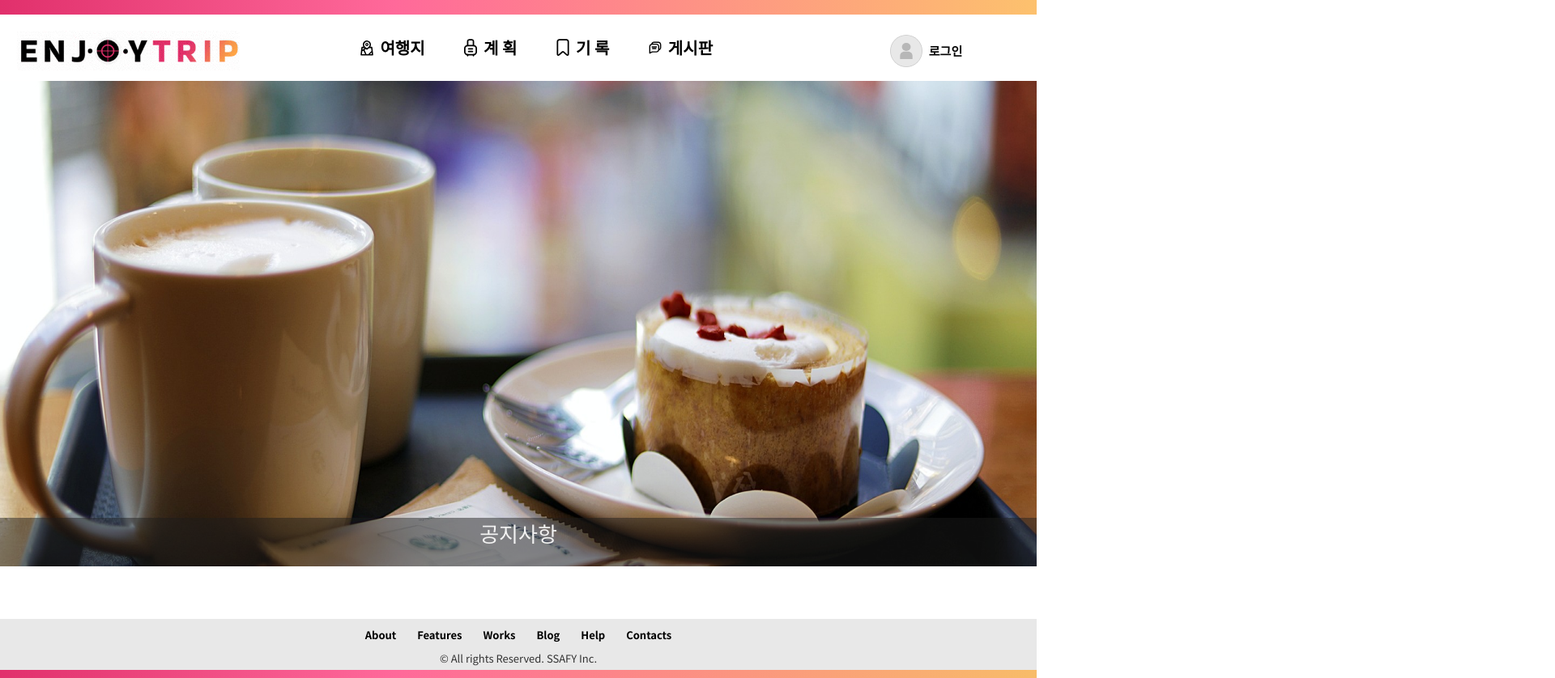
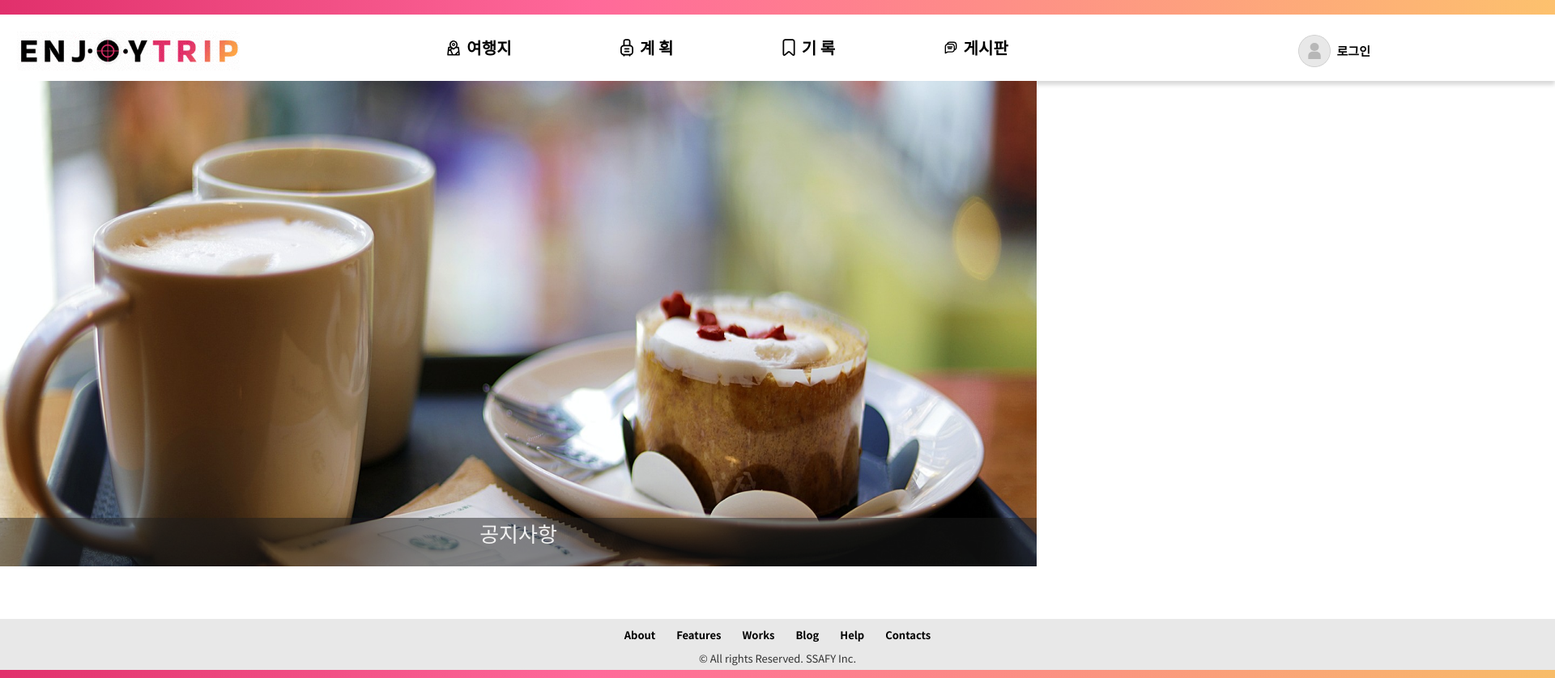
Before and after one commit to SSAFY9-CLASS6-Team7/Enjoy_Trip_Team7, a Vue app in the folder frontend/: page / in a window 1280 px wide. Shown: the whole page at 81% size, 1920 px wide, since content can reach past the window. Built offline with nearby package versions, Linux system fonts and the light colour scheme.

Commit message:
Feat : Min - Width 추가

```diff
--- a/frontend/src/components/TheFooter.vue
+++ b/frontend/src/components/TheFooter.vue
@@ -27,6 +27,7 @@ export default {
   font-size: 13px;
   font-weight: 400;
   color: #333333;
+  min-width: 1920px;
 }
 
 .menu-set {
--- a/frontend/src/components/TheHeader.vue
+++ b/frontend/src/components/TheHeader.vue
@@ -95,6 +95,7 @@ export default {
   box-shadow: 0px 5px 5px rgba(0, 0, 0, 0.15);
   font-size: 15px;
   font-weight: 700;
+  min-width: 1920px;
 }
 
 .header-content {
```
